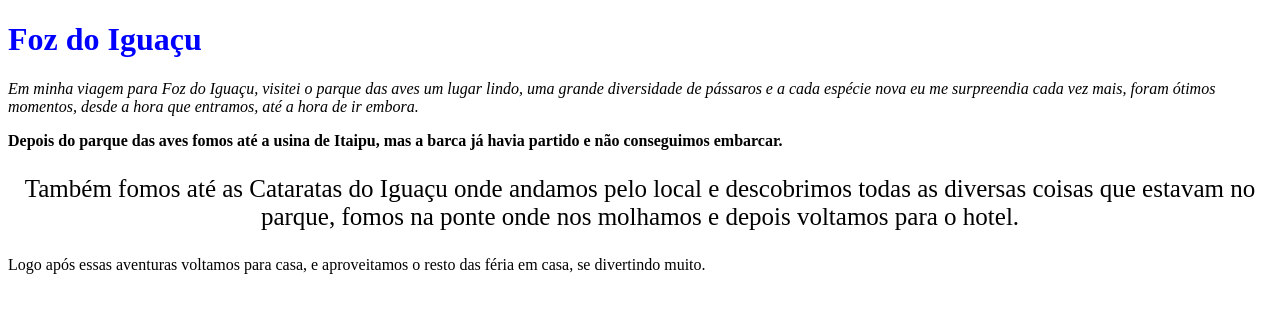
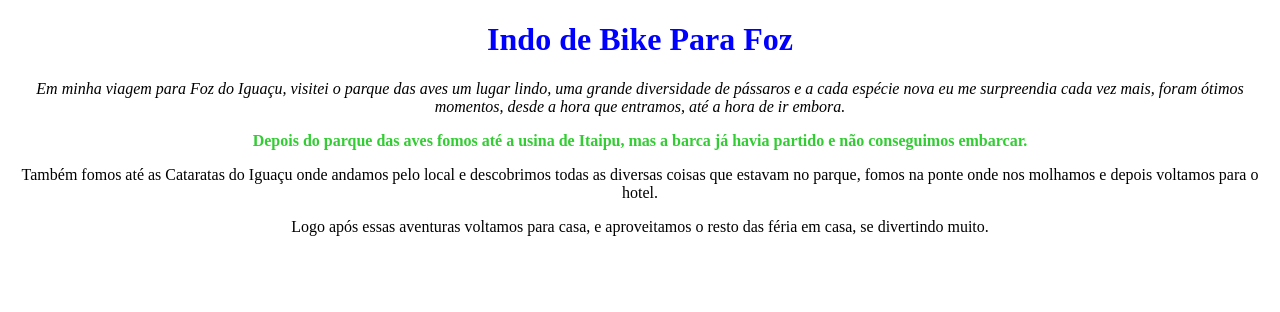
Before and after one commit to AlissonAZSS/Alisson-1-A-HTML, a plain HTML site: page indexal.html in a window 1280 px wide. Drawn offline with Linux system fonts and the light colour scheme.

Commit message:
Add files via upload

```diff
--- a/indexal.html
+++ b/indexal.html
@@ -5,20 +5,21 @@
   <title>Viagem de cria</title>
 <style>
 p{
-    font-size: center;
+    text-align: center;
 }
 h1{
-    font-size: center;color: blue;
+    text-align: center;
+    color: blue;
 }
-
-</head><style type="text/css"></style>
+strong{color: limegreen;}
+</style>
 <body>
 
 
-<h1>Foz do Iguaçu</h1>
+<h1>Indo de Bike Para Foz</h1>
  <p> <em>  Em minha viagem para Foz do Iguaçu, visitei o parque das aves um lugar lindo, uma grande diversidade de pássaros e a cada espécie nova eu me surpreendia cada vez mais, foram ótimos momentos, desde a hora que entramos, até a hora de ir embora.</em></p>
  <p><strong>  Depois do parque das aves fomos até a usina de Itaipu, mas a barca já havia partido e não conseguimos embarcar.</strong></p>
- <p style="text-align: center;font-size: 25px;"> Também fomos até as Cataratas do Iguaçu onde andamos pelo local e descobrimos todas as diversas coisas que estavam no parque, fomos na ponte onde nos molhamos e depois voltamos para o hotel.</p>
+ <p> Também fomos até as Cataratas do Iguaçu onde andamos pelo local e descobrimos todas as diversas coisas que estavam no parque, fomos na ponte onde nos molhamos e depois voltamos para o hotel.</p>
  <p>  Logo após essas aventuras voltamos para casa, e aproveitamos o resto das féria em casa, se divertindo muito.</p>
 
 
```
